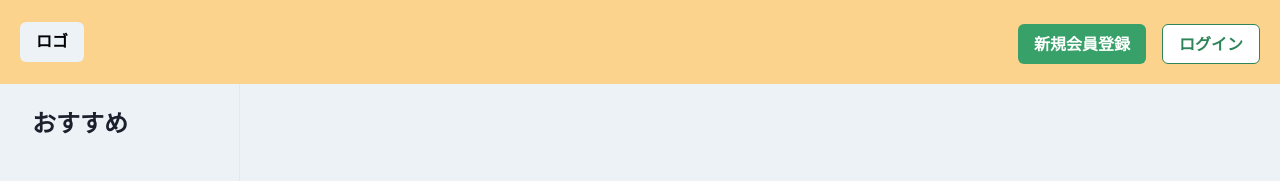
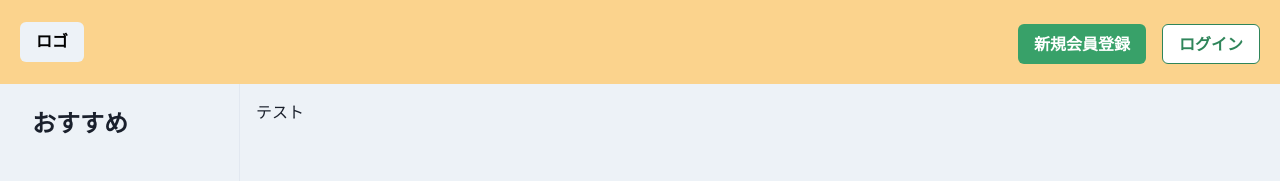
Before and after one commit to Mimu-salon/wonder-clothes, a Next.js app: page / in a window 1280 px wide. Shown: the top 181 px of the page. Built offline with nearby package versions, Linux system fonts and the light colour scheme.

Commit message:
⚡️ Fix sidebar position

```diff
--- a/src/pages/index.tsx
+++ b/src/pages/index.tsx
@@ -1,4 +1,4 @@
-import { Box, Drawer, DrawerContent, IconButton, useDisclosure } from '@chakra-ui/react';
+import { Box, Drawer, DrawerContent, Flex, IconButton, useDisclosure } from '@chakra-ui/react';
 import type { NextPage } from 'next';
 import React from 'react';
 import { FiMenu } from 'react-icons/fi';
@@ -6,12 +6,12 @@ import { FiMenu } from 'react-icons/fi';
 import { SidebarContent } from '../components/atomic/organisms/layout/SidebarContent';
 import { Layout } from '../components/atomic/template/Layout';
 
-export const Home: NextPage = (props) => {
-  const { children } = props;
+export const Home: NextPage = () => {
   const { isOpen, onOpen, onClose } = useDisclosure();
   return (
     <Layout title="わんだーくろーす | 愛犬ファッション共有SNS">
-      <Box h="100vh">
+      <Flex>
+        <Box minH="100vh">
           {/* PC：md時のsidebar */}
           <SidebarContent onClose={() => onClose} display={{ base: 'none', md: 'block' }} />
           {/* スマホ：base時のdrawer */}
@@ -43,10 +43,11 @@ export const Home: NextPage = (props) => {
             aria-label="サイドバーを開く"
             icon={<FiMenu />}
           />
-        <Box ml={{ base: 0, md: 60 }} p={4}>
-          {children}
         </Box>
+        <Box p={4}>
+          <Box>テスト</Box>
         </Box>
+      </Flex>
     </Layout>
   );
 };
```
Lines whose indentation alone changed are shown as unchanged.
